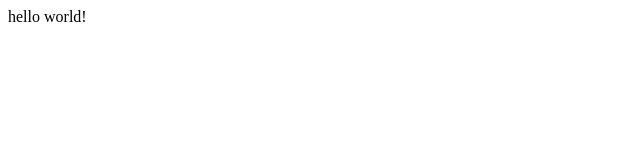
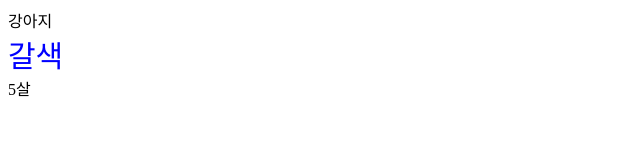
Before and after one commit to Seung-zedd/javascript-practice, a plain HTML site: page index.html in a window 1280 px wide. Shown: the whole page, without its empty margins (0-640 px from the left). Drawn offline with Linux system fonts and the light colour scheme.

Commit message:
✍️study: DOM API-1 학습 완료
desc: 텍스트 내용을 수정하려면 textContent 프로퍼티를 사용하자!

```diff
--- a/index.html
+++ b/index.html
@@ -2,13 +2,17 @@
 <html>
 
 <head>
-    <title></title>
+    <title>DOM Tree</title>
     <meta charset="UTF-8" />
 </head>
 
 <body>
-    <div>hello world!</div>
-    <script src="./src/index.js"></script>
+    <div class="animal-info">
+        <div class="info-item" id="name">강아지</div>
+        <div class="info-item" id="color">갈색</div>
+        <div class="info-item" id="age">2살</div>
+    </div>
+    <script src="src/index.js"></script>
 </body>
 
 </html>
--- a/src/index.js
+++ b/src/index.js
@@ -1,2 +1,12 @@
+//? innerHTML = HTML 태그를 해석하고 실행 → 👿"악성 코드"도 실행됨
+//? textContent = 모든 것을 단순 텍스트로 처리 →  ✅스크립트가 실행 안 됨
 
-const BDAY = '02-09';
+
+let $age = document.getElementById('age');
+$age.textContent = '5살';
+
+console.log($age);
+
+let $color = document.getElementById('color');
+$color.style.color = 'blue';
+$color.style.fontSize = '30px';
```
